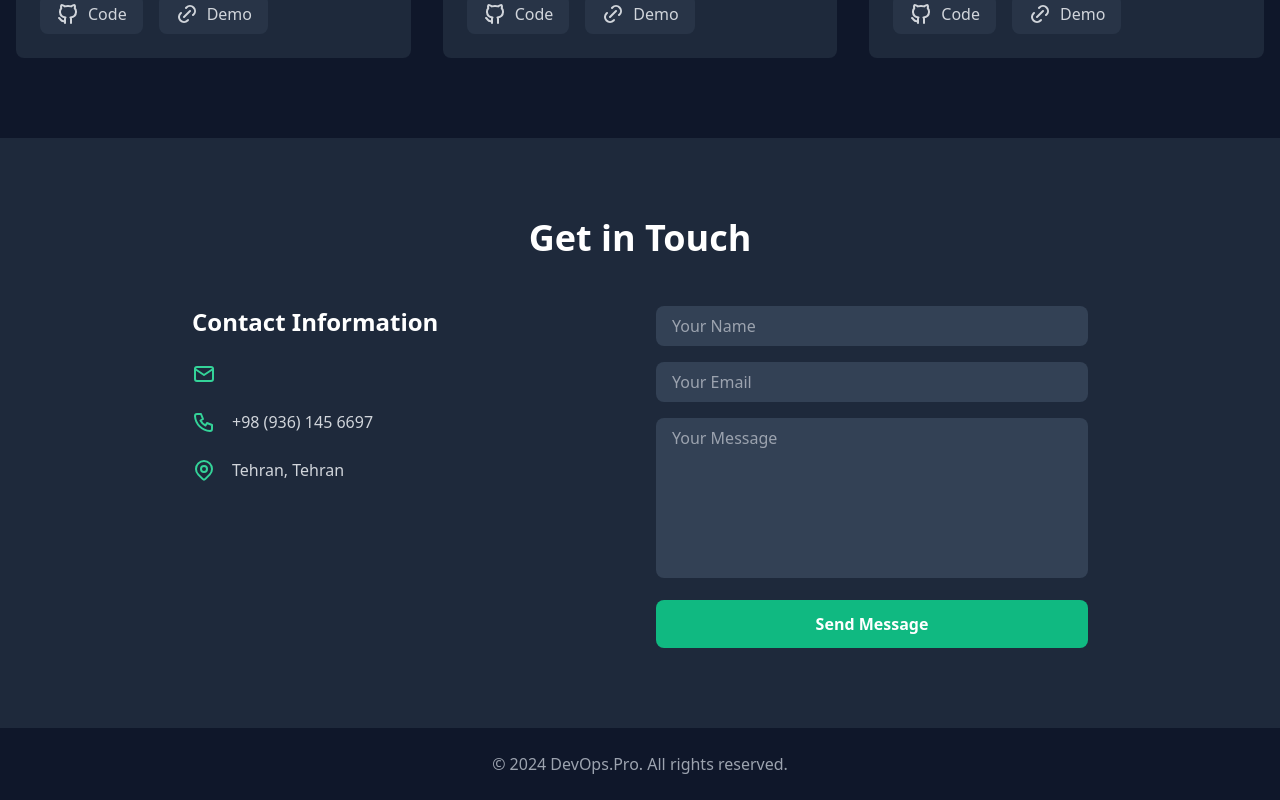
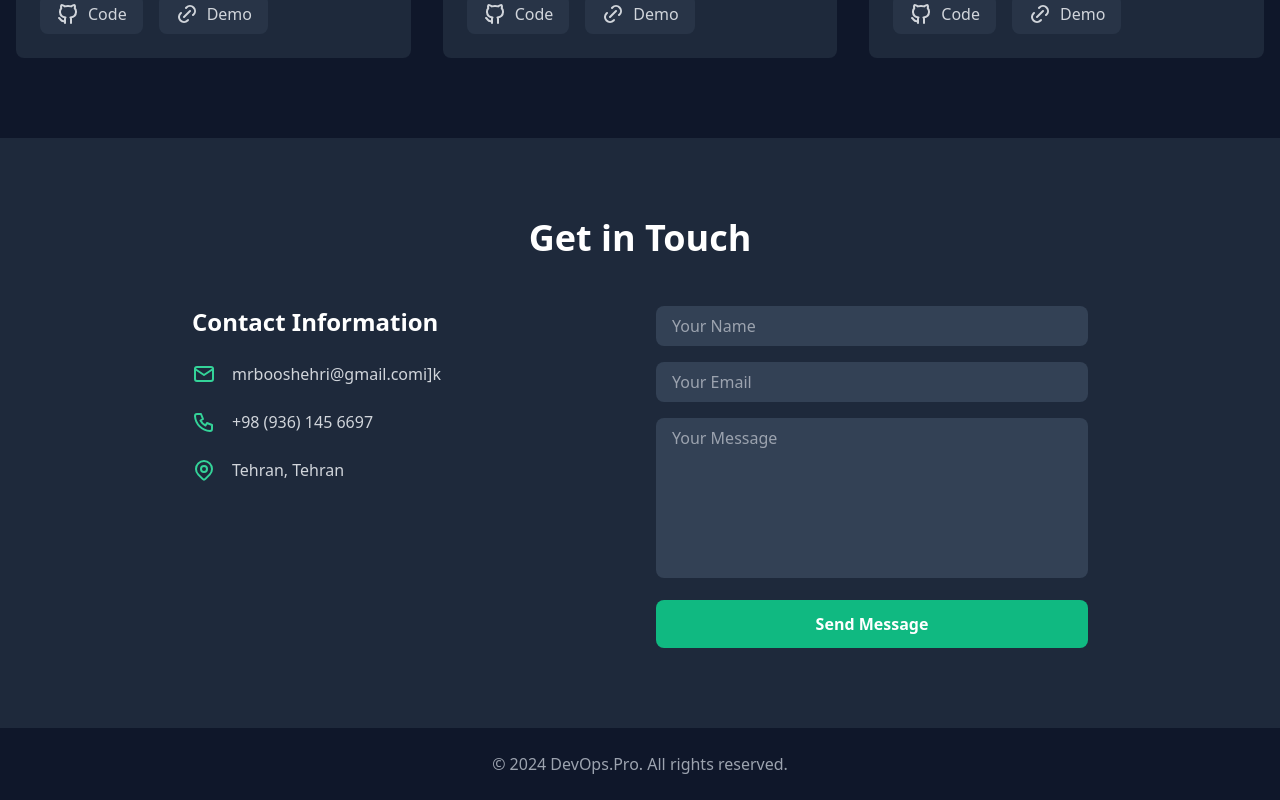
Before and after one commit to mrbooshehri/portfolio, a React (Vite) app: page / in a window 1280 px wide. Shown: the part 2274-3074 px from the top of the page. Built offline with nearby package versions, Linux system fonts and the light colour scheme.

Commit message:
add email to contacts

```diff
--- a/src/components/Contact.tsx
+++ b/src/components/Contact.tsx
@@ -41,7 +41,7 @@ export default function Contact() {
                 <path d="M3 7a2 2 0 0 1 2 -2h14a2 2 0 0 1 2 2v10a2 2 0 0 1 -2 2h-14a2 2 0 0 1 -2 -2v-10z" />
                 <path d="M3 7l9 6l9 -6" />
               </svg>
-              <span></span>
+              <span>mrbooshehri@gmail.comi]k</span>
             </div>
             <div className="flex items-center gap-4 text-gray-300">
               <svg
```
